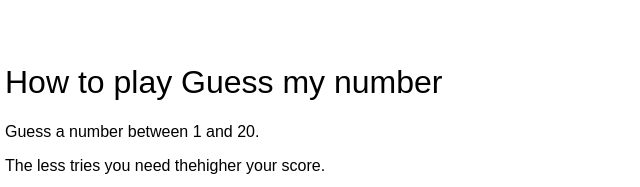
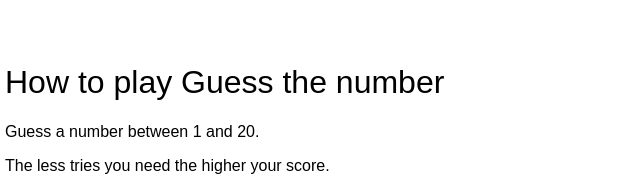
Before and after one commit to serbanescu-mihai/plain-games-guess-the-number, a plain HTML site: page index.html in a window 1280 px wide. Both pictures are taken after a click on the button "How to play". Shown: the part 283-470 px from the top of the page, 283-923 px from the left. Drawn offline with Linux system fonts and the light colour scheme.

Commit message:
renaming

```diff
--- a/index.html
+++ b/index.html
@@ -5,7 +5,7 @@
     <meta http-equiv="X-UA-Compatible" content="IE=edge" />
     <meta name="viewport" content="width=device-width, initial-scale=1.0" />
     <link rel="stylesheet" type="text/css" href="styles.css" />
-    <title>Guess the nunmber</title>
+    <title>Guess the number</title>
   </head>
   <body>
     <main class="container">
@@ -15,9 +15,9 @@
       </section>
       <div class="modal hidden">
         <button class="close-modal">&times;</button>
-        <h1>How to play Guess my number</h1>
+        <h1>How to play Guess the number</h1>
         <p>Guess a number between 1 and 20.</p>
-        <p>The less tries you need thehigher your score.</p>
+        <p>The less tries you need the higher your score.</p>
       </div>
       <div class="overlay hidden"></div>
 
```
